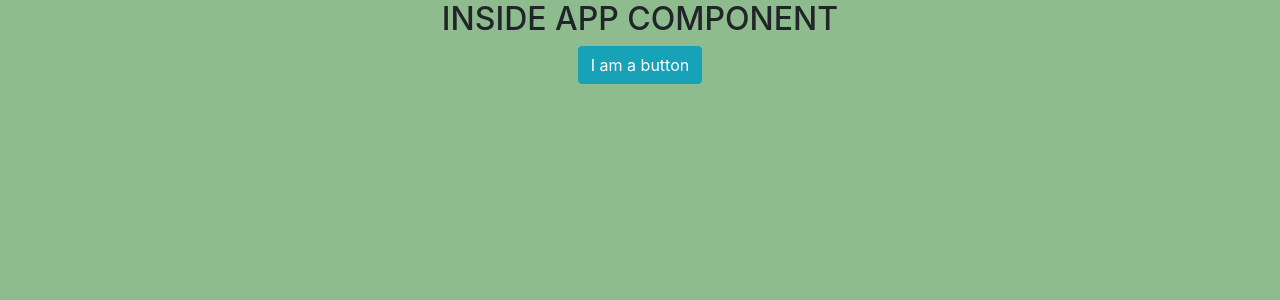
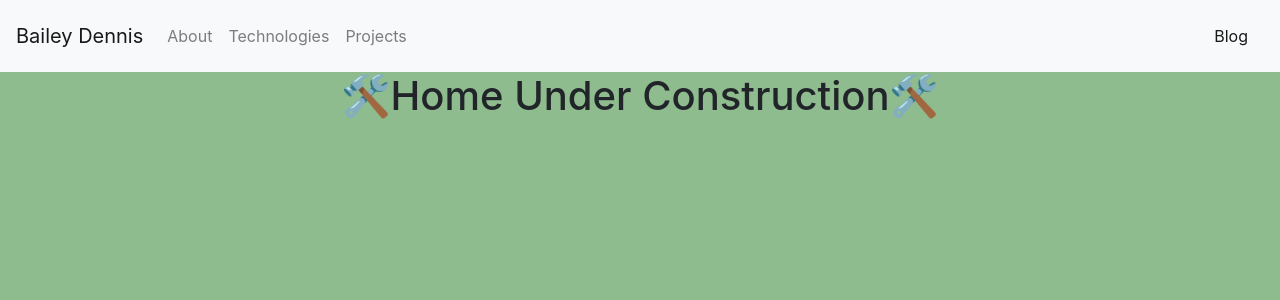
Before and after one commit to BaileyEDennis/BioSiteReact, a React (Create React App) app: page / in a window 1280 px wide. Shown: the top 300 px of the page. Built offline with nearby package versions, Linux system fonts and the light colour scheme.

Commit message:
added routes and NavBar

```diff
--- a/package.json
+++ b/package.json
@@ -13,7 +13,9 @@
     "prop-types": "^15.7.2",
     "react": "^17.0.1",
     "react-dom": "^17.0.1",
+    "react-router-dom": "^5.2.0",
     "react-scripts": "4.0.2",
+    "reactstrap": "^8.9.0",
     "web-vitals": "^1.1.0"
   },
   "scripts": {
--- a/src/App/App.js
+++ b/src/App/App.js
@@ -1,12 +1,17 @@
 import React from 'react';
+import { BrowserRouter as Router } from 'react-router-dom';
 import './App.scss';
+import Routes from '../Helpers/routes';
+import NavBar from '../Components/NavBar';
 
 class App extends React.Component {
   render() {
     return (
       <div className="App">
-        <h2>INSIDE APP COMPONENT</h2>
-        <button className="btn btn-info">I am a button</button>
+       <Router>
+          <NavBar />
+          <Routes />
+        </Router>
       </div>
     );
   }
--- /dev/null
+++ b/src/Components/NavBar/index.js
@@ -0,0 +1,44 @@
+import React, { useState } from 'react';
+import { Link } from 'react-router-dom';
+import {
+  Collapse,
+  Navbar,
+  NavbarToggler,
+  NavbarBrand,
+  Nav,
+  NavItem,
+  NavbarText,
+} from 'reactstrap';
+
+const Example = () => {
+  const [isOpen, setIsOpen] = useState(false);
+
+  const toggle = () => setIsOpen(!isOpen);
+
+  return (
+    <div>
+      <Navbar color="light" light expand="md">
+        <NavbarBrand href="/">Bailey Dennis</NavbarBrand>
+        <NavbarToggler onClick={toggle} />
+        <Collapse isOpen={isOpen} navbar>
+          <Nav className="mr-auto" navbar>
+            <NavItem>
+              <Link className="nav-link" to="/Bio">About</Link>
+            </NavItem>
+            <NavItem>
+              <Link className="nav-link" to="/Tech">Technologies</Link>
+            </NavItem>
+            <NavItem>
+              <Link className="nav-link" to="/Projects">Projects</Link>
+            </NavItem>
+          </Nav>
+          <NavbarText>
+            <Link className="nav-link" to="/Blog">Blog</Link>
+          </NavbarText>
+        </Collapse>
+      </Navbar>
+    </div>
+  );
+};
+
+export default Example;
--- /dev/null
+++ b/src/Helpers/routes.js
@@ -0,0 +1,21 @@
+import React from 'react';
+import { Switch, Route } from 'react-router-dom';
+import Home from '../Views/Home';
+import Bio from '../Views/Bio';
+import Tech from '../Views/Tech';
+import Projects from '../Views/Projects';
+import Blog from '../Views/Blog';
+import NotFound from '../Views/NotFound';
+
+export default function Routes() {
+  return (
+      <Switch>
+        <Route exact path="/" component={() => <Home />} />
+        <Route exact path="/bio" component={() => <Bio />} />
+        <Route exact path="/tech" component={() => <Tech />} />
+        <Route exact path="/projects" component={() => <Projects />} />
+        <Route exact path='/blog' component={() => <Blog />}/>
+        <Route component={NotFound} />
+      </Switch>
+  );
+}
--- /dev/null
+++ b/src/Views/Bio/index.js
@@ -0,0 +1,9 @@
+import React from 'react';
+
+export default function NotFound() {
+  return (
+    <div className='d-flex justify-content-center m5'>
+      <h1>🛠Bio Under Construction🛠</h1>
+    </div>
+  );
+}
--- /dev/null
+++ b/src/Views/Blog/index.js
@@ -0,0 +1,9 @@
+import React from 'react';
+
+export default function NotFound() {
+  return (
+    <div className='d-flex justify-content-center m5'>
+      <h1>🛠Blog Under Construction🛠</h1>
+    </div>
+  );
+}
--- /dev/null
+++ b/src/Views/Home/index.js
@@ -0,0 +1,9 @@
+import React from 'react';
+
+export default function NotFound() {
+  return (
+    <div className='d-flex justify-content-center m5'>
+      <h1>🛠Home Under Construction🛠</h1>
+    </div>
+  );
+}
--- /dev/null
+++ b/src/Views/NotFound/index.js
@@ -0,0 +1,9 @@
+import React from 'react';
+
+export default function NotFound() {
+  return (
+    <div className='d-flex justify-content-center m5'>
+      <h1>🛠Page Not Found🛠</h1>
+    </div>
+  );
+}
--- /dev/null
+++ b/src/Views/Projects/index.js
@@ -0,0 +1,9 @@
+import React from 'react';
+
+export default function NotFound() {
+  return (
+    <div className='d-flex justify-content-center m5'>
+      <h1>🛠Projects under construction!🛠</h1>
+    </div>
+  );
+}
--- /dev/null
+++ b/src/Views/Tech/index.js
@@ -0,0 +1,9 @@
+import React from 'react';
+
+export default function NotFound() {
+  return (
+    <div className='d-flex justify-content-center m5'>
+      <h1>🛠Tech under construction!🛠</h1>
+    </div>
+  );
+}
```
Also changed, not shown: 1 other file (tests, documents, lock files or other folders).
